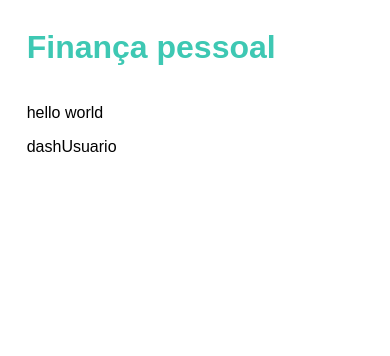
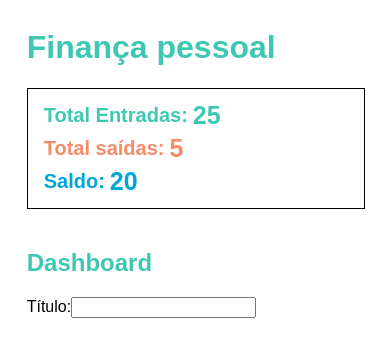
Before and after one commit to Jompa14/financa-pessoal, a Vue app: page / in a window 390 px wide. Shown: the top 356 px of the page. Built offline with nearby package versions, Linux system fonts and the light colour scheme; the HTML template or start-up script is replaced by a standard one.

Commit message:
layout painel ok

```diff
--- a/src/App.vue
+++ b/src/App.vue
@@ -39,11 +39,8 @@ export default {
     .navbar {
         display: flex;
         align-items: center;
-        h1, h2, h3 {
-            color: #3ec8b3;
-        }
-        // h2 {
-        //     color: #3ec8b3;
-        // }
+    }
+    h1, h2, h3 {
+        color: #3ec8b3;
     }
 </style>
--- a/src/components/dashUsuario.vue
+++ b/src/components/dashUsuario.vue
@@ -1,13 +1,34 @@
 <template lang="html">
-    <div class="alinhamento">
-        dashUsuario
+    <div class="alinhamento div-pai">
+        <h2>Dashboard</h2>
+        <label for="titulo">Título:</label>
+        <input
+            v-model="transacao.titulo"
+            id="titulo"
+            type="text"
+            name="titulo"
+        />
     </div>
 </template>
 
 <script>
 export default {
+    data() {
+        return {
+            transacao: {
+                titulo: '',
+                tipo: '',
+                categoria: '',
+                valor: 0,
+                data: '',
+            }
+        }
+    }
 }
 </script>
 
-<style lang="css" scoped>
+<style lang="scss" scoped>
+    .div-pai {
+        padding-top: 20px;
+    }
 </style>
--- a/src/components/painelResumo.vue
+++ b/src/components/painelResumo.vue
@@ -1,14 +1,82 @@
 <template lang="html">
     <div class="alinhamento">
-        <p>hello world</p>
+        <div class="div-pai">
+            <div
+                v-for="p in painel"
+                :key="p"
+                :style="{color: '#' + p.cor}"
+                class="valores"
+            >
+                <p>{{p.texto}}</p>
+                <p>{{p.valor}}</p>
+            </div>
+        </div>
     </div>
 </template>
 
 <script>
 export default {
     // name: 'painel-resumo',
+    data() {
+        return {
+            painel: [
+                {
+                    texto: 'Total Entradas:',
+                    valor: 25.000,
+                    cor: '3ec8b3',
+                },
+                {
+                    texto: 'Total saídas:',
+                    valor: 5.000,
+                    cor: 'f48d67',
+                },
+                {
+                    texto: 'Saldo:',
+                    valor: 20.000,
+                    cor: '00a6d8',
+                },
+            ],
+        }
+    }
 }
 </script>
 
 <style lang="scss" scoped>
+    .div-pai {
+        border: 1px solid black;
+        width: 100%;
+        display: flex;
+        justify-content: space-around;
+        align-items: center;
+        .valores {
+            padding: 15px 0;
+        }
+        p {
+            font-weight: bold;
+            margin: 0;
+            font-size: 20px;
+        }
+        p:nth-child(2) {
+            font-size: 25px;
+        }
+        @media (max-width: 600px) {
+            flex-direction: column;
+            align-items: flex-start;
+            padding: 10px 0;
+            p {
+                margin-top: 2px;
+                margin-bottom: 2px;
+            }
+            p:nth-child(2) {
+                margin-left: 5px;
+            }
+            .valores {
+                margin-left: 16px;
+                display: flex;
+                align-items: center;
+                padding-top: 0;
+                padding-bottom: 0;
+            }
+        }
+    }
 </style>
```
